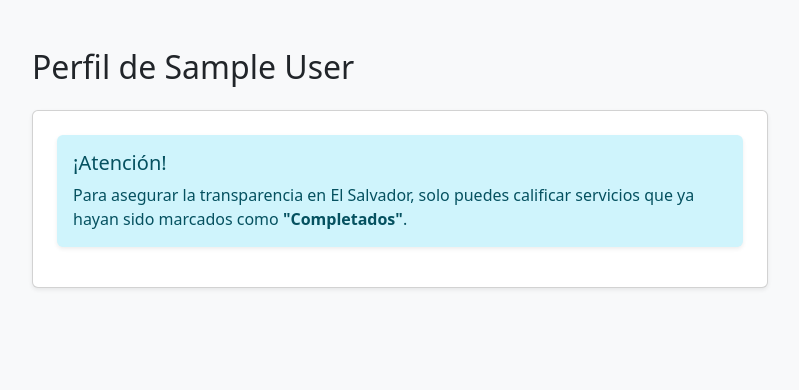
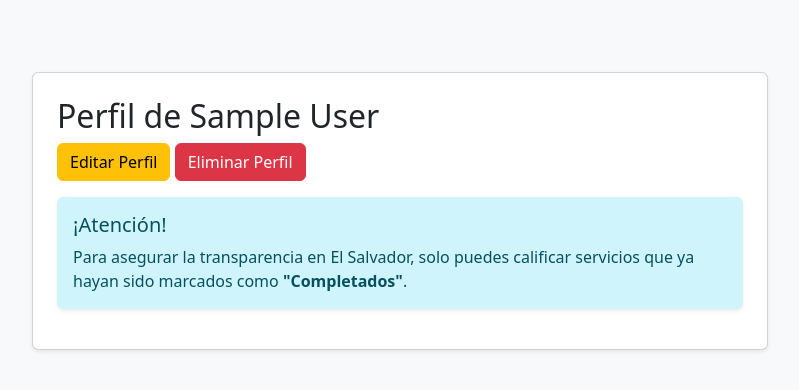
Before and after one commit to rzvlady/oficio-connect-sv, a Django app: template servicios/templates/servicios/perfil_trabajador.html in a window 1280 px wide. Shown: the top 390 px of the page, without its empty margins (240-1039 px from the left). Run offline with Django 5.2, Linux system fonts and the light colour scheme; the template is opened without the code that fills it: values that come from a table or form of the project are taken from there, others are empty; tables that the repository leaves empty hold one stand-in row (values such as "Sample post").

Commit message:
con arreglos actualizados de master

```diff
--- a/servicios/templates/servicios/perfil_trabajador.html
+++ b/servicios/templates/servicios/perfil_trabajador.html
@@ -21,10 +21,15 @@
     <div class="container mt-5">
         <div class="row justify-content-center">
             <div class="col-md-8">
-
+                {% for worker in workers %}
+               <div class="card p-4 mt-4 shadow-sm">
                 <h2>Perfil de {{ worker.full_name }}</h2>
 
-                <div class="card p-4 mt-4 shadow-sm">
+                <div class= "mb-3">
+                    <a href="{% url 'editar_worker' worker.id %}" class = "btn btn-warning">Editar Perfil</a>
+                    <a href="{% url 'eliminar_worker' worker.id %}" class = "btn btn-danger">Eliminar Perfil</a>
+                </div>
+
                     {% if existe_trabajo %}
                         <h4 class="mb-4">Califica el servicio recibido</h4>
 
@@ -38,6 +43,7 @@
                                     {% endfor %}
                                     {% for error in form.non_field_errors %}
                                         <li>{{ error }}</li>
+                                </div>
                                     {% endfor %}
                                 </ul>
                             </div>
@@ -75,6 +81,6 @@
             </div>
         </div>
     </div>
-
+    {% endfor %}
 </body>
 </html>
--- a/servicios/views.py
+++ b/servicios/views.py
@@ -71,7 +71,7 @@ def eliminar_categoria(request, id):
 #trabajadores
 def lista_workers(request):
     workers = WorkerProfile.objects.all()
-    return render(request, "servicios/perfil_trabajador.html", {"workers":workers})
+    return render(request, "perfil_trabajador.html", {"workers":workers})
 
 def crear_worker(request):
     form = WorkerProfileForm(request.POST or None)
```
Also changed, not shown: servicios/forms.py (line endings or trailing spaces).
